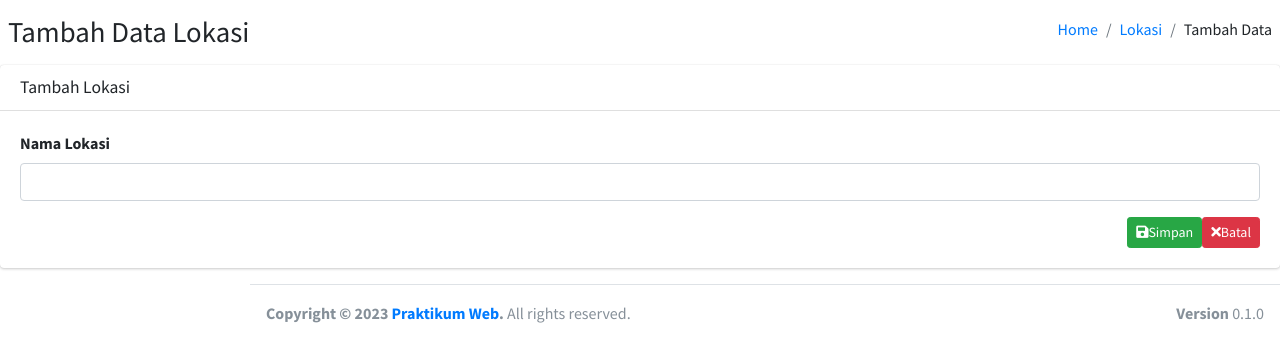
After one commit to rinaapriani/Praktikum-WEB-Sigasing-app, a PHP site: template pages/admin/lokasicreate.php in a window 1280 px wide. The commit adds this page. Shown: the top 362 px of the page. Run offline with PHP 8.4, Linux system fonts and the light colour scheme; the template is opened without the code that fills it, so the values that code supplies are empty; some libraries are stand-ins or nearby versions.

Commit message:
Membuat Halaman Tambah Data

```diff
--- /dev/null
+++ b/pages/admin/lokasicreate.php
@@ -0,0 +1,38 @@
+<section class="content-header">
+    <div class="containerfluid">
+        <div class="row mb2">
+            <div class="col-sm-6">
+                <h1>Tambah Data Lokasi</h1>
+            </div>
+            <div class="col-sm-6">
+            <ol class="breadcrumb float-sm-right">
+                <li class="breadcrumb-item"><a href="?page=home">Home</a></li>
+                <li class="breadcrumb-item"><a href="?page=lokasiread">Lokasi</a></li>
+                <li class="breadcrumb-item">Tambah Data</li>
+            </ol>
+            </div>
+        </div>
+    </div>
+</section>
+<section class="content">
+    <div class="card">
+        <div class="card-header">
+            <h3 class="card-title">Tambah Lokasi</h3>
+        </div>
+        <div class="card-body">
+            <form method="POST">
+                <div class="form-group">
+                    <label for="nama_lokasi">Nama Lokasi</label>
+                    <input type="text" class="form-control" name="nama_lokasi">
+                </div>
+                <a href="?page=lokasiread" class="btn btn-danger btn-sm float-right">
+                    <i class="fa fa-times"></i>Batal
+                </a>
+                <button type="submit" name="button_create" class="btn btn-success btn-sm float-right">
+                    <i class="fa fa-save"></i>Simpan
+                </button>
+            </form>
+        </div>
+    </div>
+</section>
+<?php include_once "partials/scripts.php" ?>
--- a/routes.php
+++ b/routes.php
@@ -9,6 +9,9 @@ if (isset($_GET['page'])) {
         case 'lokasiread':
             file_exists('pages/admin/lokasiread.php') ? include 'pages/admin/lokasiread.php' : include "pages/404.php";
             break;
+        case 'lokasicreate':
+            file_exists('pages/admin/lokasicreate.php') ? include 'pages/admin/lokasicreate.php' : include "pages/404.php";
+            break;
         default:
             include "pages/404.php";
     }
```
